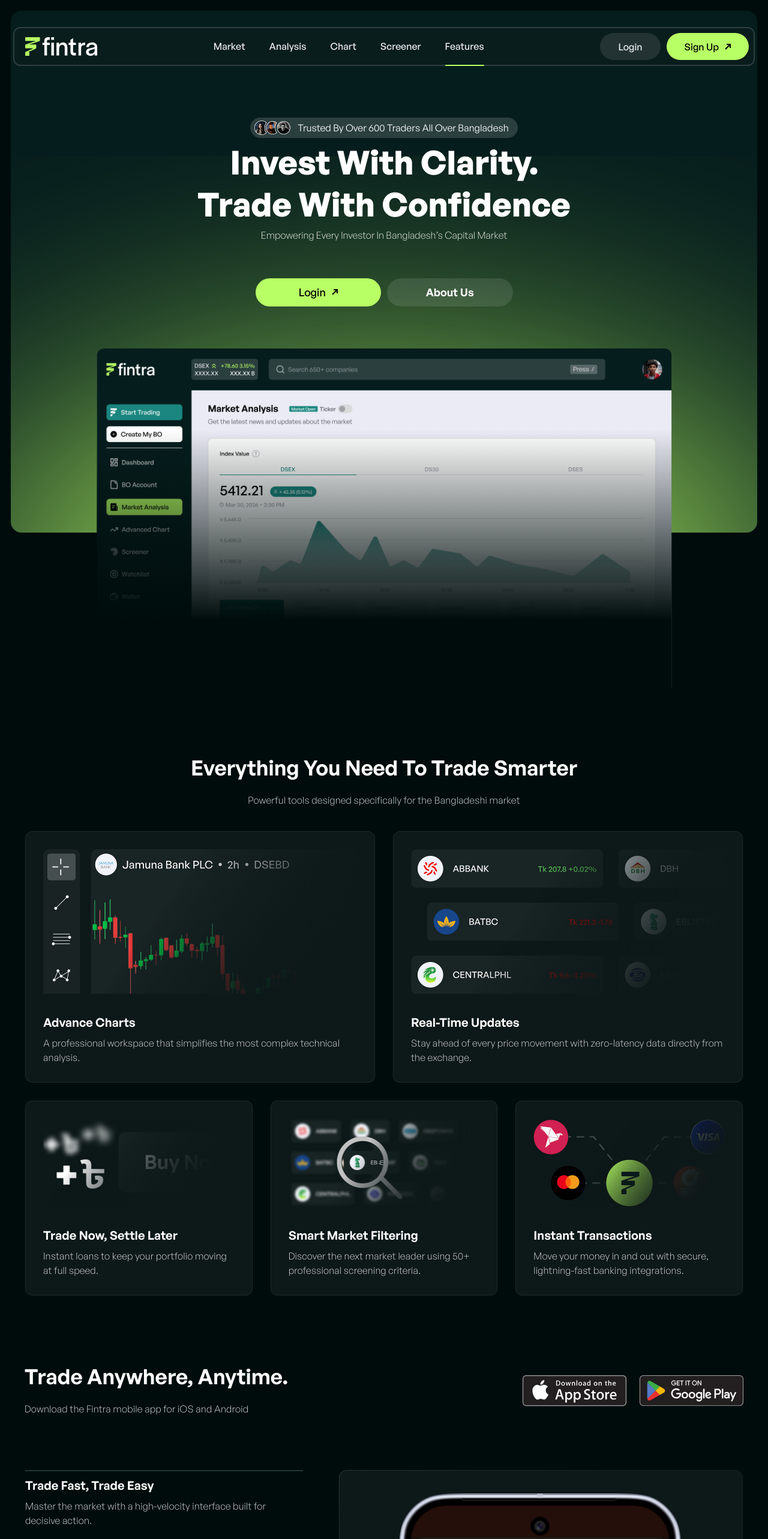
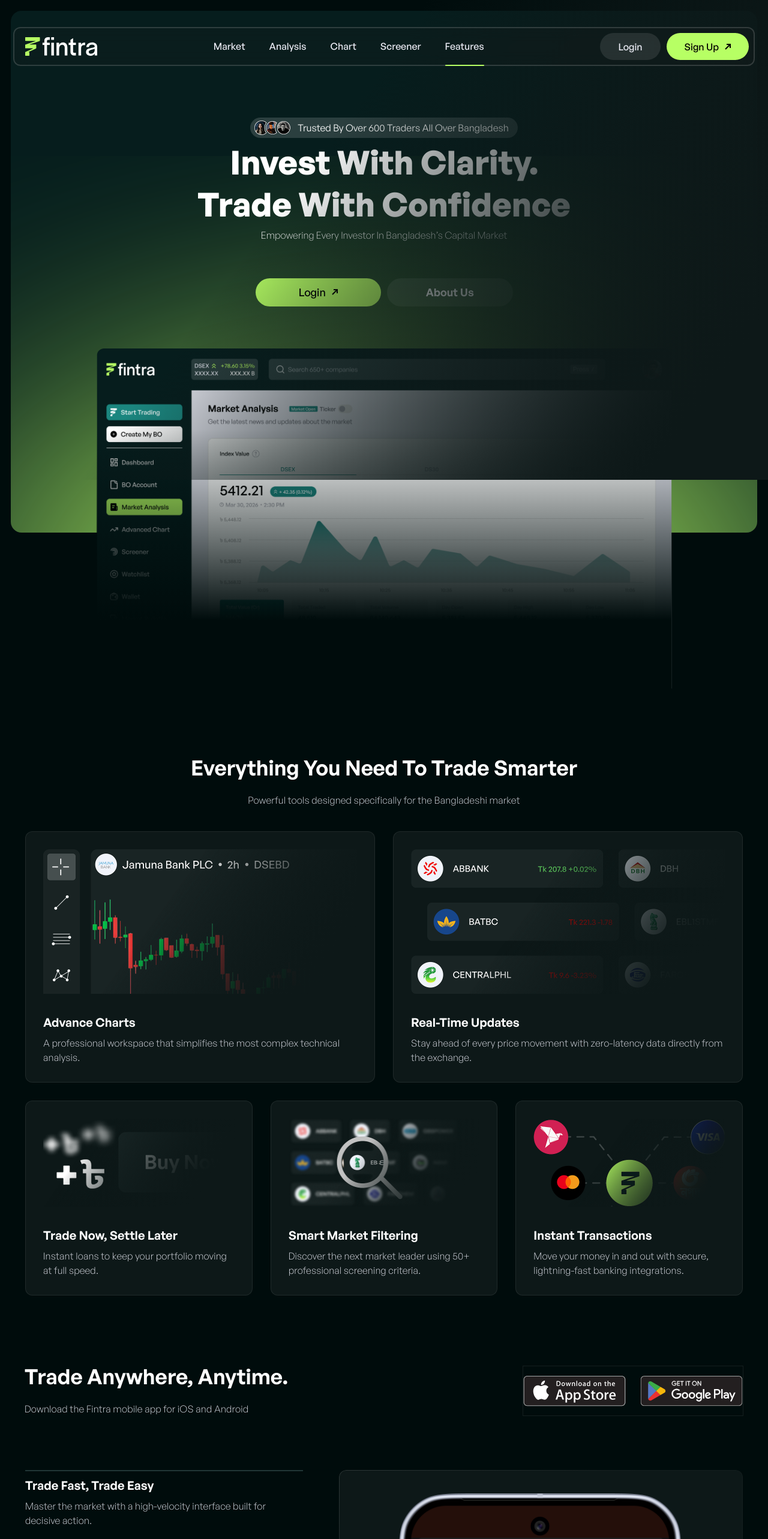
Before and after one commit to Arif26761/fintra0.1-frontend, a Next.js app: page / in a window 1280 px wide. Shown: the top 2566 px of the page at 60% size. Built offline with nearby package versions, Linux system fonts and the light colour scheme.

Commit message:
savepoint

```diff
--- a/src/app/page.jsx
+++ b/src/app/page.jsx
@@ -3,7 +3,6 @@ import AppCta from '@/components/LandingPage/AppCta';
 import Features from '@/components/LandingPage/Features';
 import Hero from '@/components/LandingPage/Hero';
 import Pricing from '@/components/LandingPage/Pricing';
-import PricingCard from '@/components/LandingPage/PricingCard';
 
 export default function Home() {
   return (
--- a/src/components/LandingPage/AppCta.jsx
+++ b/src/components/LandingPage/AppCta.jsx
@@ -1,6 +1,7 @@
 import Image from 'next/image';
 import AppShowcase from './AppShowcase';
 
+const FADE = 'linear-gradient(126.02deg, rgba(13,24,24,0) 38.231%, rgb(13,24,24) 89.571%)';
 const STORE_LINKS = [
   {
     href: 'https://www.apple.com/app-store/',
@@ -28,7 +29,7 @@ export default function AppCta() {
             </p>
           </div>
 
-          <div className="flex h-full w-92 items-center gap-5.5">
+          <div className="flex h-full w-92 items-center gap-5.5 shadow-[inset_0_0_0_1px_rgb(255_255_255/0.08)]">
             {STORE_LINKS.map((link) => (
               <a
                 key={link.href}
@@ -37,7 +38,15 @@ export default function AppCta() {
                 rel="noreferrer"
                 className="rounded-sm focus-visible:outline-2 focus-visible:outline-offset-4 focus-visible:outline-brand"
               >
-                <Image src={link.src} alt={link.alt} width={173} height={51} unoptimized />
+                <Image
+                  src={link.src}
+                  alt={link.alt}
+                  width={173}
+                  height={51}
+                  className="h-12.75 w-43.25"
+                  unoptimized
+                />
+                <div className="absolute inset-0" style={{ backgroundImage: FADE }} />
               </a>
             ))}
           </div>
--- a/src/styles/tokens.css
+++ b/src/styles/tokens.css
@@ -3,6 +3,7 @@
   --color-bg: #000c0c; /* #0c1717 */
   --color-surface: #192424;
   --color-surface-alt: #132418;
+  --color-surface-faded: #2b3d30;
   --color-rich-green: #061d1d;
   --color-bg-card: #0d1818;
 
@@ -16,6 +17,7 @@
   --color-ink: #ffffff;
   --color-ink-soft: #eaebf4;
   --color-ink-muted: #a1a1aa;
+  --color-ink-ghost: #eaebf4;
 
   /* lines */
   --color-line: #213636;
```
